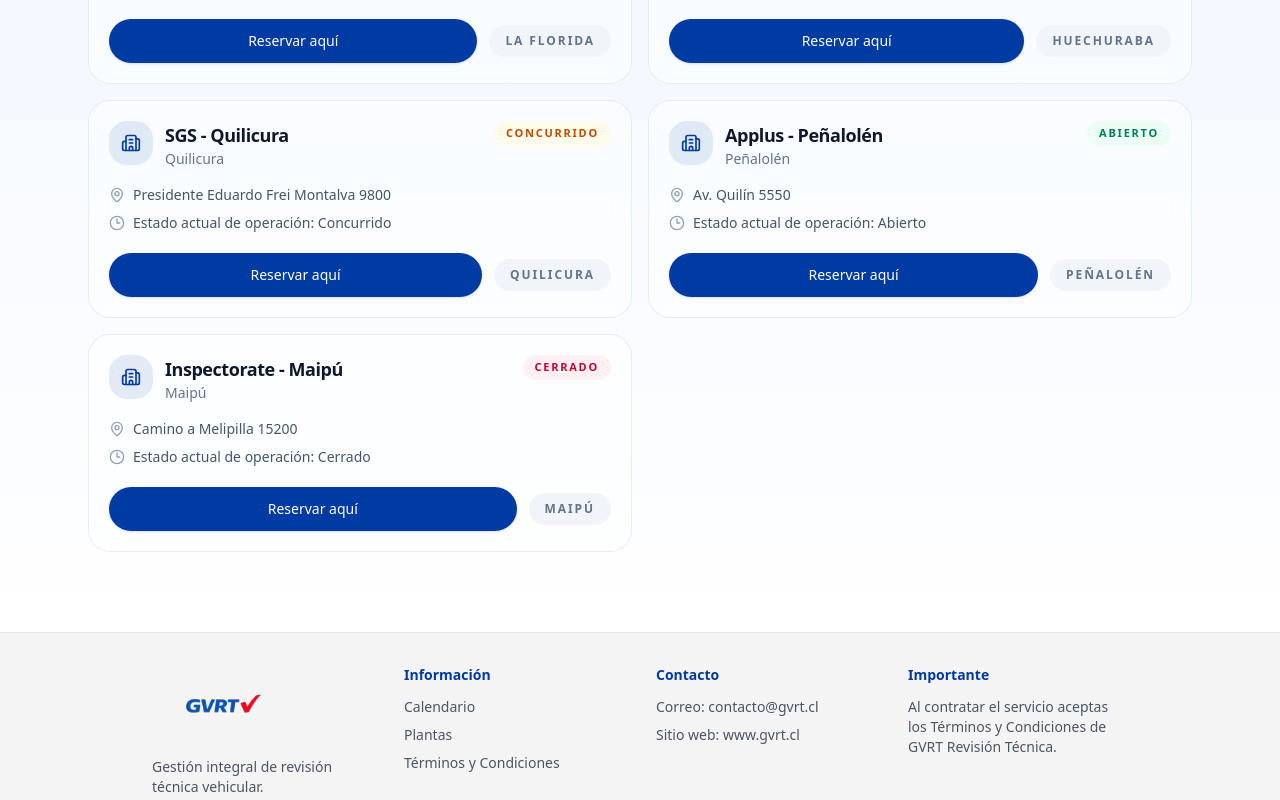
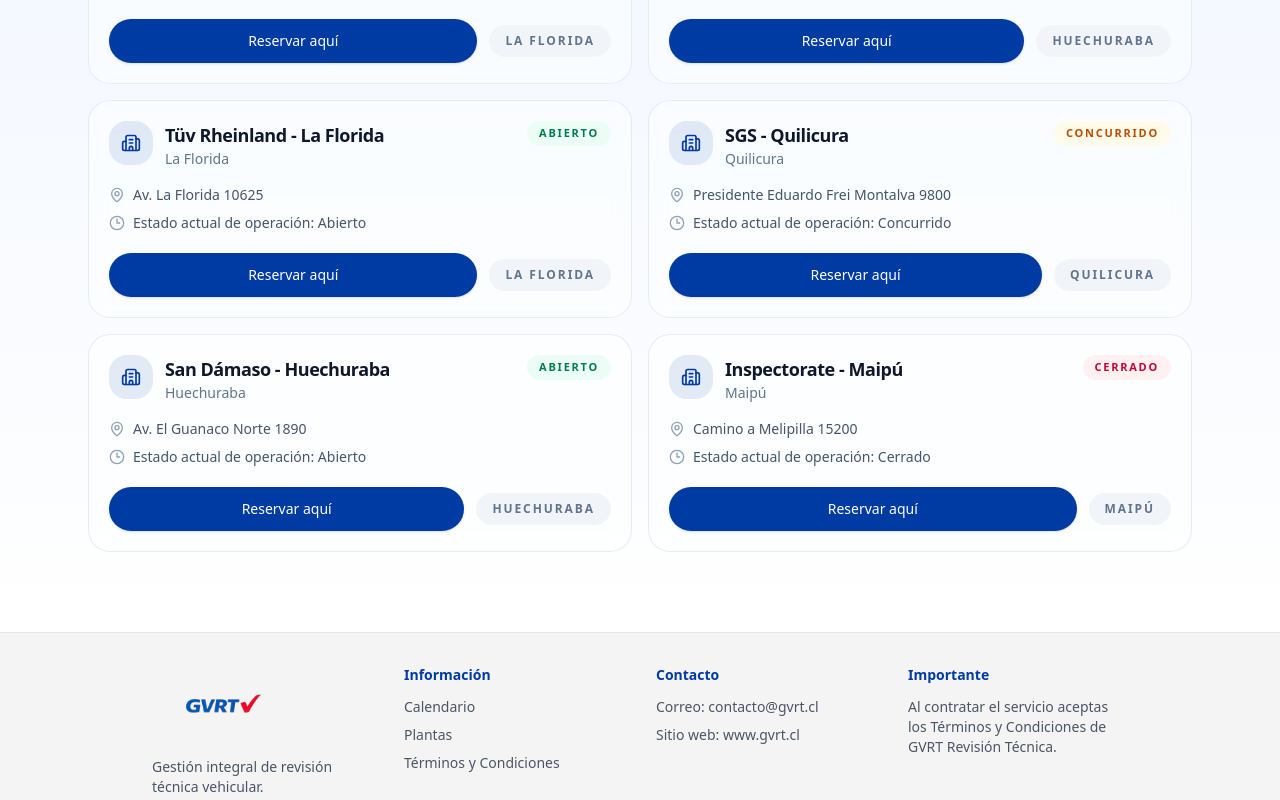
Before and after one commit to pipoerrante-spec/tprt, a Next.js app: page /plantas in a window 1280 px wide. Shown: the part 1380-2180 px from the top of the page. Built offline with nearby package versions, Linux system fonts and the light colour scheme.

Commit message:
Update plants listing

```diff
--- a/src/app/plantas/page.tsx
+++ b/src/app/plantas/page.tsx
@@ -14,8 +14,9 @@
     { id: 9, nombre: "Dekra Independencia", direccion: "Av. Independencia 5595", comuna: "Independencia", estado: "Abierto" },
     { id: 8, nombre: "UVT La Florida", direccion: "Av. Vicuña Mackenna 10395", comuna: "La Florida", estado: "Abierto" },
     { id: 2, nombre: "Tüv Rheinland - Huechuraba", direccion: "Santa Marta 750", comuna: "Huechuraba", estado: "Abierto" },
+    { id: 10, nombre: "Tüv Rheinland - La Florida", direccion: "Av. La Florida 10625", comuna: "La Florida", estado: "Abierto" },
     { id: 3, nombre: "SGS - Quilicura", direccion: "Presidente Eduardo Frei Montalva 9800", comuna: "Quilicura", estado: "Concurrido" },
-    { id: 4, nombre: "Applus - Peñalolén", direccion: "Av. Quilín 5550", comuna: "Peñalolén", estado: "Abierto" },
+    { id: 4, nombre: "San Dámaso - Huechuraba", direccion: "Av. El Guanaco Norte 1890", comuna: "Huechuraba", estado: "Abierto" },
     { id: 5, nombre: "Inspectorate - Maipú", direccion: "Camino a Melipilla 15200", comuna: "Maipú", estado: "Cerrado" },
 ];
 
```
